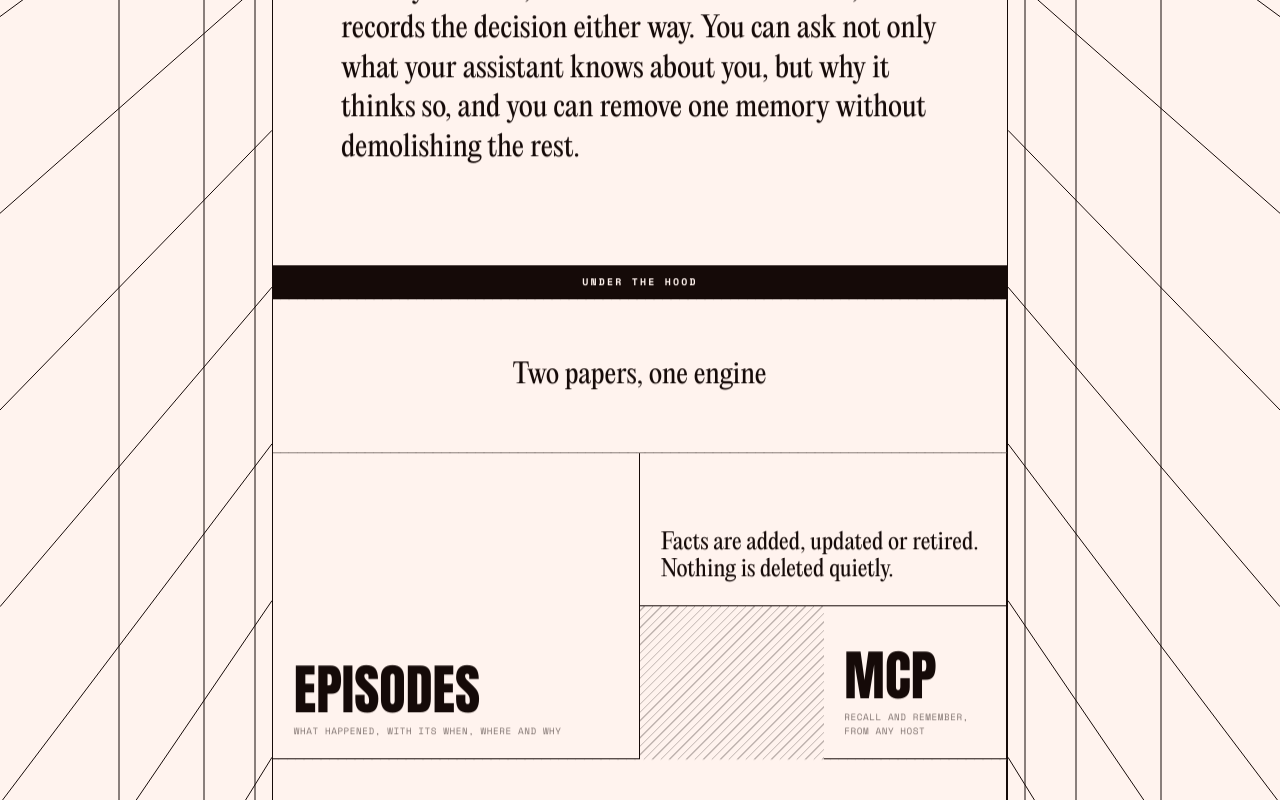
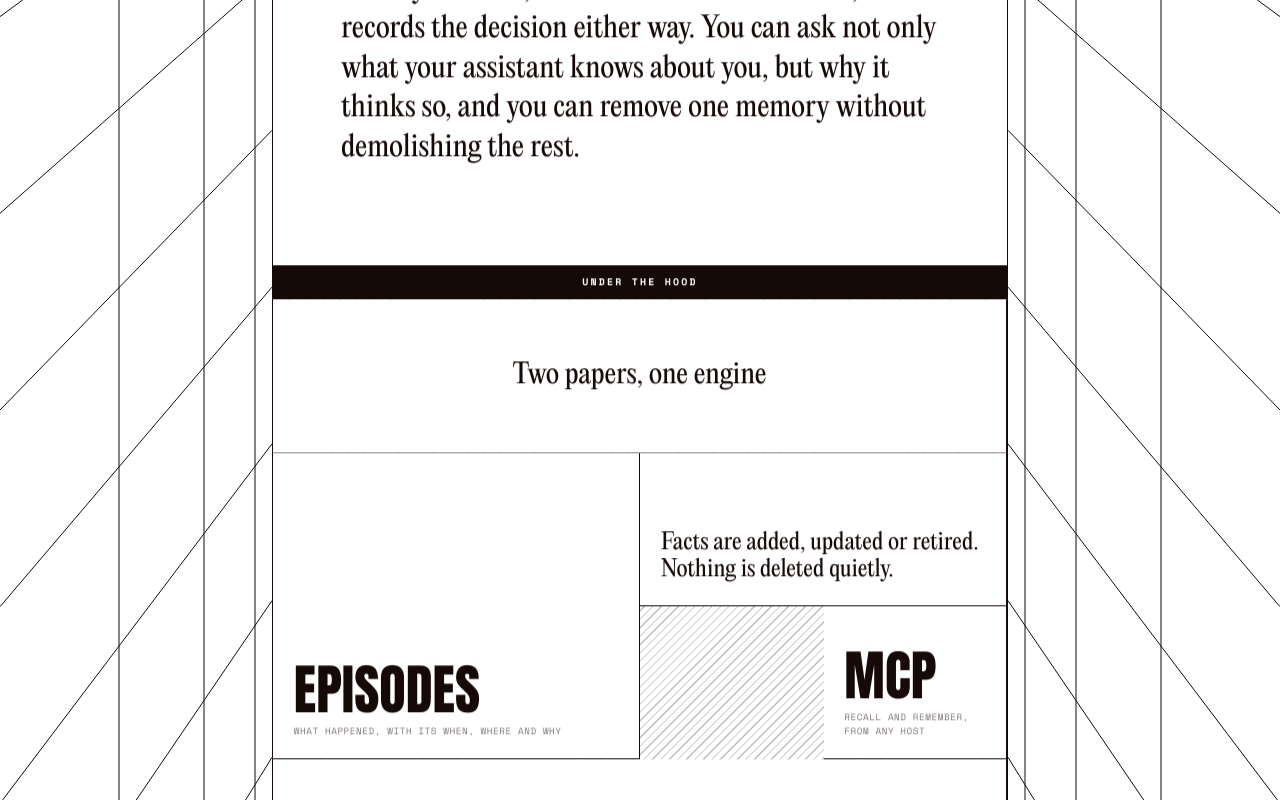
Before and after one commit to poojahooda22/creative-website, a React (Vite) app: page / in a window 1280 px wide. Shown: the part 1767-2567 px from the top of the page. Built offline with nearby package versions, Linux system fonts and the light colour scheme.

Commit message:
fix token color value

```diff
--- a/src/styles/index.css
+++ b/src/styles/index.css
@@ -21,7 +21,7 @@
    everywhere. Pick one outside that band and either the panel stops covering
    or it starts eating the artwork. */
 :root {
-  --ground: #FFF3EE;       /* warm white: the page          (255,243,238) */
+  --ground: #FFFFFF;       /* the page                      (255,255,255) */
   --ink: #150A08;          /* near black: lines, type       ( 21, 10,  8) */
   --ink-soft: rgba(21, 10, 8, 0.55);
   --hairline: rgba(21, 10, 8, 0.28);
@@ -70,7 +70,7 @@
 /* Candidates for the second ground, swapped with ?alt=<name>.
    Every channel of each one sits inside the band the darken wipe needs:
    at or above the ink (21,10,8) so the artwork survives the panel, and at or
-   below the light ground (255,243,238) so the panel actually covers the page.
+   below the light ground (255,255,255) so the panel actually covers the page.
    A colour with a channel at 0, or a pastel above the ground, breaks one end
    of that and the wipe stops being exact. */
 :root[data-alt="red"]    { --theme-alt: #F40C3F; }  /* crimson    (244, 12, 63) */
```
